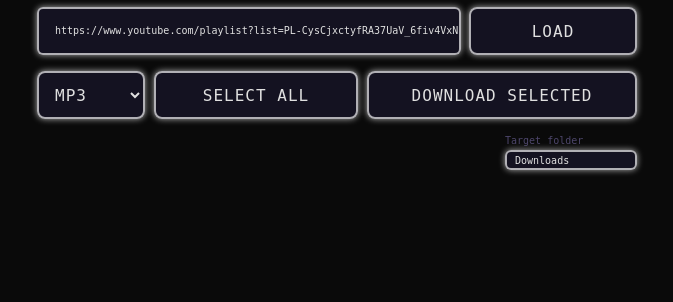
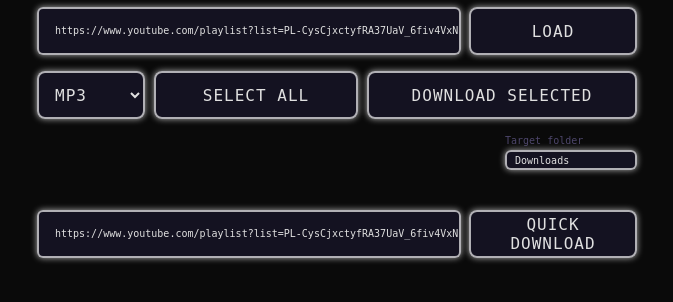
Before and after one commit to Pitiz/YTQuickDL, a Flask app: page / in a window 1280 px wide; the page is wider, and only the part inside the window is pictured. Shown: the part 168-470 px from the top of that part, without its empty margins (303-976 px from the left). Run offline with Flask 3, Linux system fonts and the light colour scheme.

Commit message:
Added quick download frontend only

```diff
--- a/static/style.css
+++ b/static/style.css
@@ -12,7 +12,7 @@ button {
     background: #231d3e73;
     color: #e0e0e0;
     border: 2px solid #ffffffab;
-    padding: 12px 24px;
+    padding: 2px 24px;
     border-radius: 8px;
     font-size: 16px;
     text-transform: uppercase;
--- a/templates/index.html
+++ b/templates/index.html
@@ -49,7 +49,7 @@ __  __           ______      __            ____                      __
         </div>
 
         <div class="row-container">
-          <div style="display: flex; flex-direction: column; text-align: start;">
+          <div style="display: flex; flex-direction: column; text-align: start">
             <p id="loaded_values"></p>
             <p id="download_finished"></p>
           </div>
@@ -59,6 +59,27 @@ __  __           ______      __            ____                      __
               >Target folder</label
             >
             <input type="text" id="dest_folder" value="Downloads" />
+          </div>
+        </div>
+      </div>
+
+      <div class="column-container">
+        <div class="row-container">
+          <input
+            type="text"
+            id="url-input-qdl"
+            placeholder="Enter YouTube video URL here"
+            style="width: 70%"
+            value="https://www.youtube.com/playlist?list=PL-CysCjxctyfRA37UaV_6fiv4VxNba56n"
+          />
+
+          <button onclick="quickDownload()" style="width: 28%">Quick Download</button>
+        </div>
+
+        <div class="row-container">
+          <div style="display: flex; flex-direction: column; text-align: start">
+            <p id="loaded_values"></p>
+            <p id="download_finished"></p>
           </div>
         </div>
       </div>
```
Also changed, not shown: templates/favicon.ico (deleted).
